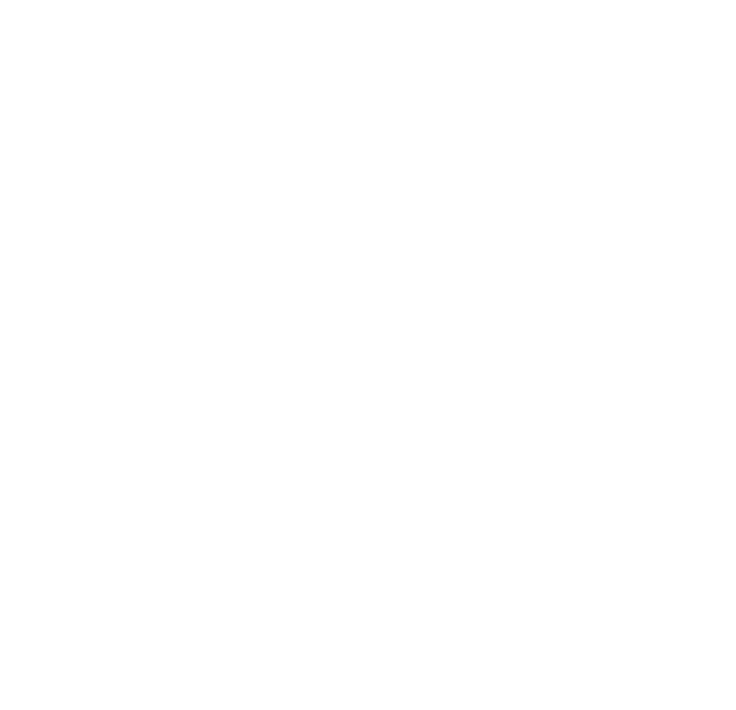
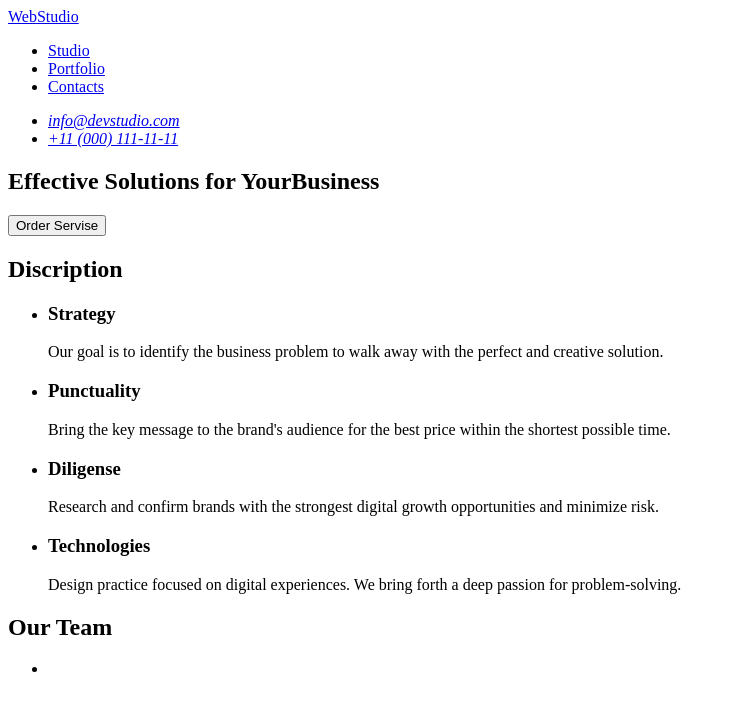
Before and after one commit to KateBrovkova/goit-markup-hw-01, a plain HTML site: page index.html in a window 1280 px wide. Shown: the whole page, without its empty margins (0-736 px from the left). Drawn offline with Linux system fonts and the light colour scheme.

Commit message:
add markup header

```diff
--- a/index.html
+++ b/index.html
@@ -6,6 +6,69 @@
     <title>Document</title>
  </head>
  <body>
+<!-- Header -->
+<header>
+        <a href="./index.html">WebStudio</a>
+        <nav>
+            <ul>
+                <li><a href="#">Studio</a></li>
+                <li><a href="#">Portfolio</a></li>
+                <li><a href="#">Contacts</a></li>
+            </ul>
+        </nav>
+        <address>
+            <ul>
+               <li><a href="mailto:info@devstudio.com">info@devstudio.com</a></li>
+               <li><a href="tel:+110001111111">+11 (000) 111-11-11</a></li>
+            </ul>
+        </address>
+</header>
+<!-- Main-->
+<section id="hero_baner">
+    <h1>Effective Solutions for YourBusiness</h1>
+    <button type="button">Order Servise</button>
+</section>
+<!-- Discription -->
+ <section id="Discription">
+    <h2>Discription</h2>
+    <ul>
+        <li>
+            <h3>Strategy</h3>
+            <p>
+                Our goal is to identify the business problem to walk away with the
+                perfect and creative solution.
+            </p>
+        </li>
+        <li>
+            <h3>Punctuality</h3>
+            <p>
+                Bring the key message to the brand's audience for the best price
+                within the shortest possible time.
+            </p>
+        </li>
+        <li>
+            <h3>Diligense</h3>
+            <p>
+                Research and confirm brands with the strongest digital growth
+                opportunities and minimize risk.
+            </p>
+        </li>
+        <li>
+            <h3>Technologies</h3>
+            <p>
+                Design practice focused on digital experiences. We bring forth a
+                deep passion for problem-solving.
+            </p>
+        </li>
+    </ul>
+ </section>
+<!-- team Foto-->
+<section id="Team">
+<h2>Our Team</h2>
+<ul>
+    <li
+</ul>
+</section>
 
  </body>
  </html>
```
